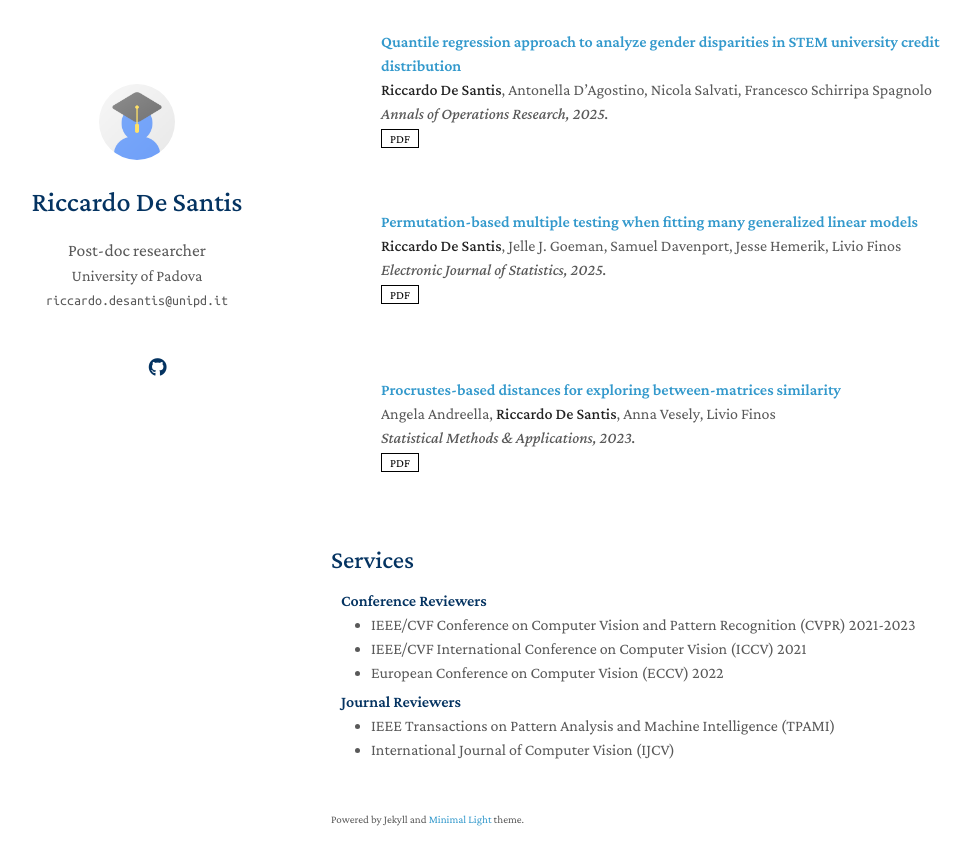
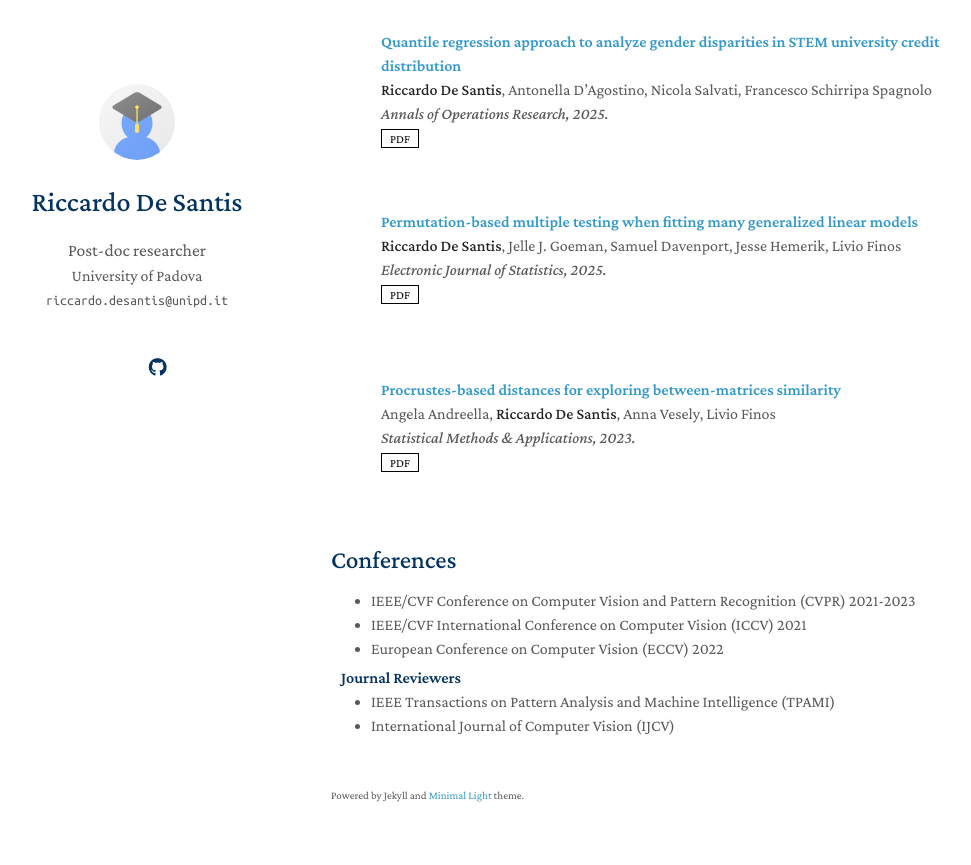
Before and after one commit to Rickdesa/rickdesa.github.io, a Jekyll site: the page built from index.md, in a window 1280 px wide and 900 px high, scrolled down 658 px. Shown: the top 865 px of the window, without its empty margins (139-1110 px from the left). Built offline with Jekyll 4.4.1, drawn with Linux system fonts in a browser that asks for light colours; a style sheet for code colours, icons or effects is not loaded; our own code applies the rules of GitHub Pages for plain Markdown files.

Commit message:
Update services.md

```diff
--- a/_includes/services.md
+++ b/_includes/services.md
@@ -1,6 +1,6 @@
-## Services
+## Conferences
 
-<h4 style="margin:0 10px 0;">Conference Reviewers</h4>
+[comment]: <> <h4 style="margin:0 10px 0;">Conference Reviewers</h4>
 
 <ul style="margin:0 0 5px;">
   <li><a href="http://cvpr2023.thecvf.com/"><autocolor>IEEE/CVF Conference on Computer Vision and Pattern Recognition (CVPR) 2021-2023</autocolor></a></li>
```
